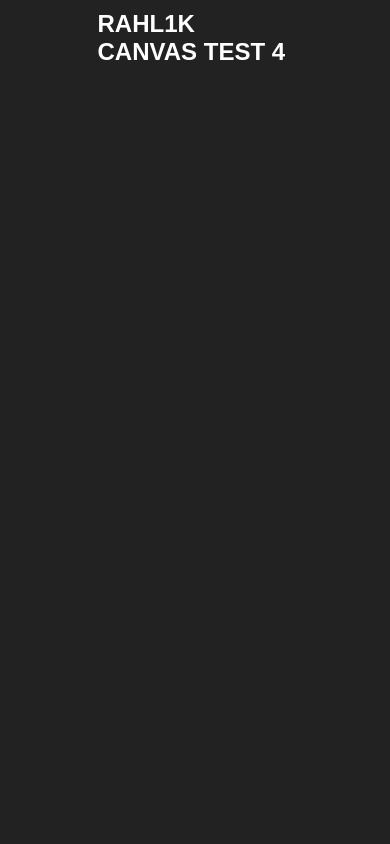
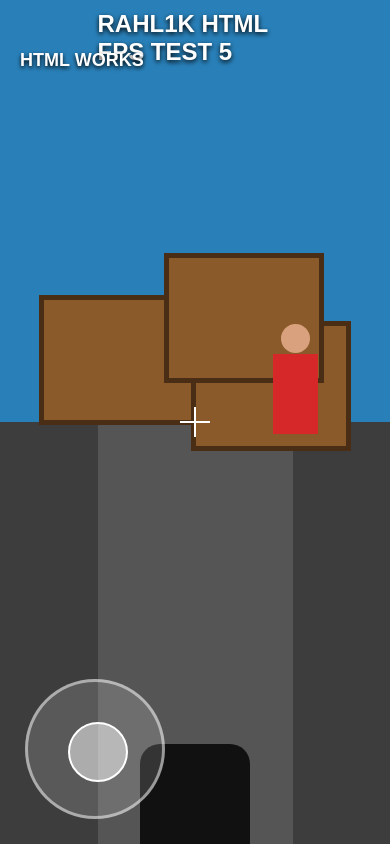
Before and after one commit to rahl1k/Strike-zone, a plain HTML site: page index.html in a window 390 px wide. Drawn offline with Linux system fonts and the light colour scheme.

Commit message:
Update index.html

```diff
--- a/index.html
+++ b/index.html
@@ -2,76 +2,241 @@
 <html lang="ru">
 <head>
 <meta charset="UTF-8">
-<meta name="viewport" content="width=device-width,initial-scale=1.0">
-<title>RAHL1K TEST</title>
+<title>RAHL1K FPS</title>
 <style>
+*{
+    box-sizing:border-box;
+    user-select:none;
+    -webkit-user-select:none;
+}
 html,body{
     margin:0;
-    padding:0;
     width:100%;
     height:100%;
     overflow:hidden;
     background:#222;
+    touch-action:none;
 }
-#game{
-    position:fixed;
+/* НЕБО */
+#sky{
+    position:absolute;
     left:0;
     top:0;
     width:100%;
-    height:100%;
+    height:50%;
+    background:#2980b9;
 }
+/* ЗЕМЛЯ */
+#ground{
+    position:absolute;
+    left:0;
+    top:50%;
+    width:100%;
+    height:50%;
+    background:#3d3d3d;
+}
+/* КАРТА */
+#road{
+    position:absolute;
+    left:25%;
+    top:50%;
+    width:50%;
+    height:50%;
+    background:#555;
+}
+/* КОРОБКИ */
+.box{
+    position:absolute;
+    width:160px;
+    height:130px;
+    background:#8b5a2b;
+    border:5px solid #4a2d15;
+}
+/* ВРАГ */
+.enemy{
+    position:absolute;
+    left:70%;
+    top:42%;
+    width:45px;
+    height:80px;
+    background:#d62828;
+}
+.enemy:before{
+    content:"";
+    position:absolute;
+    left:8px;
+    top:-30px;
+    width:29px;
+    height:29px;
+    border-radius:50%;
+    background:#d9a17d;
+}
+/* ЗАГОЛОВОК */
 #title{
-    position:fixed;
-    z-index:999;
+    position:absolute;
+    z-index:100;
     top:10px;
     left:50%;
     transform:translateX(-50%);
     color:white;
     font:bold 24px Arial;
+    text-shadow:
+        0 2px 5px black;
+}
+/* ПРИЦЕЛ */
+#crosshair{
+    position:absolute;
+    z-index:100;
+    left:50%;
+    top:50%;
+    width:30px;
+    height:30px;
+    transform:translate(-50%,-50%);
+}
+#crosshair:before{
+    content:"";
+    position:absolute;
+    left:0;
+    top:14px;
+    width:30px;
+    height:2px;
+    background:white;
+}
+#crosshair:after{
+    content:"";
+    position:absolute;
+    left:14px;
+    top:0;
+    width:2px;
+    height:30px;
+    background:white;
+}
+/* ДЖОЙСТИК */
+#joystick{
+    position:absolute;
+    z-index:200;
+    left:25px;
+    bottom:25px;
+    width:140px;
+    height:140px;
+    border-radius:50%;
+    background:rgba(255,255,255,.15);
+    border:3px solid rgba(255,255,255,.5);
+}
+#stick{
+    position:absolute;
+    left:40px;
+    top:40px;
+    width:60px;
+    height:60px;
+    border-radius:50%;
+    background:rgba(255,255,255,.5);
+    border:2px solid white;
+}
+/* ОРУЖИЕ */
+#gun{
+    position:absolute;
+    z-index:100;
+    left:50%;
+    bottom:0;
+    transform:translateX(-50%);
+    width:110px;
+    height:100px;
+    background:#111;
+    border-radius:20px 20px 0 0;
+}
+/* ИНФОРМАЦИЯ */
+#info{
+    position:absolute;
+    z-index:100;
+    left:20px;
+    top:50px;
+    color:white;
+    font:bold 18px Arial;
+    text-shadow:0 2px 4px black;
 }
 </style>
 </head>
 <body>
+<div id="sky"></div>
+<div id="ground"></div>
+<div id="road"></div>
+<div class="box"
+style="left:10%;top:35%;">
+</div>
+<div class="box"
+style="right:10%;top:38%;">
+</div>
+<div class="box"
+style="left:42%;top:30%;">
+</div>
+<div class="enemy"></div>
+<div id="gun"></div>
 <div id="title">
-RAHL1K CANVAS TEST 4
+RAHL1K HTML FPS TEST 5
+</div>
+<div id="info">
+HTML WORKS
+</div>
+<div id="crosshair"></div>
+<div id="joystick">
+<div id="stick"></div>
 </div>
 <script>
-var canvas = document.getElementById("game");
-var ctx = canvas.getContext("2d");
-canvas.width = window.innerWidth;
-canvas.height = window.innerHeight;
-/* СИНЕЕ НЕБО */
-ctx.fillStyle = "blue";
-ctx.fillRect(
-    0,
-    0,
-    canvas.width,
-    canvas.height
+var joystick =
+document.getElementById("joystick");
+var stick =
+document.getElementById("stick");
+var info =
+document.getElementById("info");
+var active=false;
+var startX=0;
+var startY=0;
+joystick.addEventListener(
+"touchstart",
+function(e){
+    e.preventDefault();
+    active=true;
+    var t=e.touches[0];
+    startX=t.clientX;
+    startY=t.clientY;
+},
+{passive:false}
 );
-/* ЗЕЛЁНАЯ ЗЕМЛЯ */
-ctx.fillStyle = "green";
-ctx.fillRect(
-    0,
-    canvas.height / 2,
-    canvas.width,
-    canvas.height / 2
+joystick.addEventListener(
+"touchmove",
+function(e){
+    e.preventDefault();
+    if(!active)
+        return;
+    var t=e.touches[0];
+    var dx=t.clientX-startX;
+    var dy=t.clientY-startY;
+    if(dx>40) dx=40;
+    if(dx<-40) dx=-40;
+    if(dy>40) dy=40;
+    if(dy<-40) dy=-40;
+    stick.style.left=
+        (40+dx)+"px";
+    stick.style.top=
+        (40+dy)+"px";
+    info.innerHTML=
+        "MOVE X: "+
+        Math.round(dx)+
+        " Y: "+
+        Math.round(dy);
+},
+{passive:false}
 );
-/* БОЛЬШОЙ КРАСНЫЙ КВАДРАТ */
-ctx.fillStyle = "red";
-ctx.fillRect(
-    canvas.width / 2 - 100,
-    canvas.height / 2 - 100,
-    200,
-    200
-);
-/* БЕЛЫЙ ТЕКСТ */
-ctx.fillStyle = "white";
-ctx.font = "40px Arial";
-ctx.textAlign = "center";
-ctx.fillText(
-    "CANVAS WORKS!",
-    canvas.width / 2,
-    100
+joystick.addEventListener(
+"touchend",
+function(){
+    active=false;
+    stick.style.left="40px";
+    stick.style.top="40px";
+    info.innerHTML=
+        "HTML WORKS";
+}
 );
 </script>
 </body>
```
